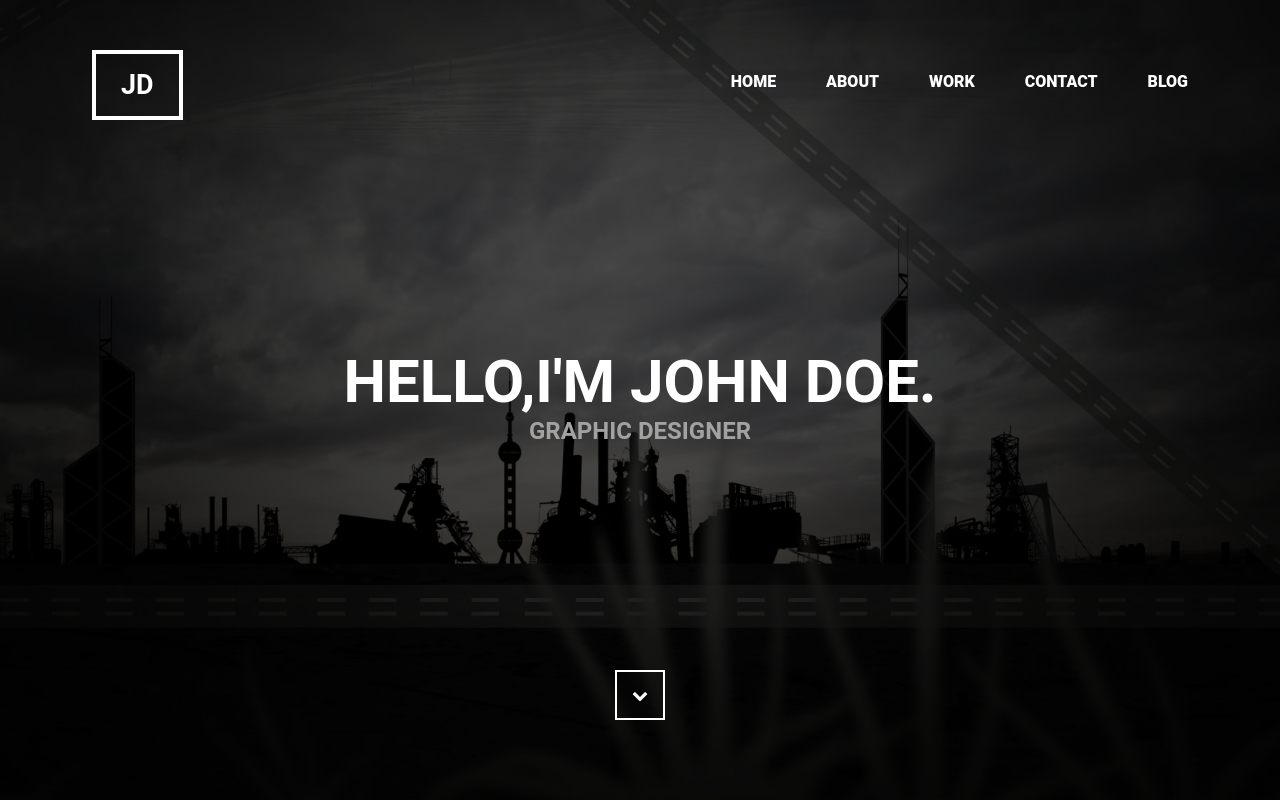
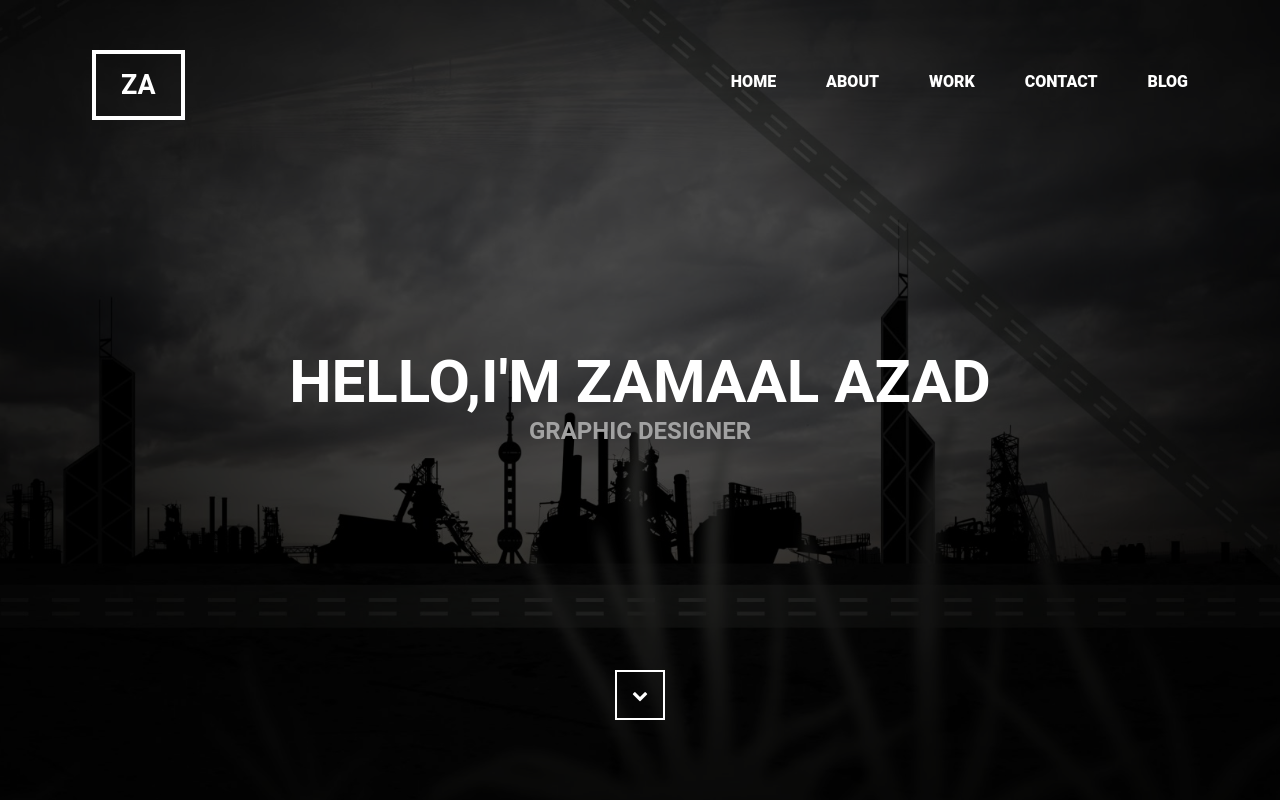
Before and after one commit to azadiduniya/responsive, a plain HTML site: page index.html in a window 1280 px wide. Shown: the top 800 px of the page. Drawn offline with Linux system fonts and the light colour scheme; files whose address does not match are found by name.

Commit message:
Add files via upload

```diff
--- a/index.html
+++ b/index.html
@@ -4,14 +4,14 @@
     <meta charset="UTF-8">
     <meta name="viewport" content="width=device-width, initial-scale=1.0">
     <meta http-equiv="X-UA-Compatible" content="ie=edge">
-    <title>Responsive Web Site Design | Azadiduniya.com</title>
+    <title>Document</title>
     <link rel="stylesheet" href="css/animate.css">
     <link rel="stylesheet" href="css/font-awesome.css">
     <link rel="stylesheet" href="css/main.css">
     <link rel="stylesheet" href="css/responsive.css">
 </head>
+<body>
 
-<body>
 
     <div class="header">
         <div class="header-bg">
@@ -20,7 +20,7 @@
                     <div id="target">
                         <i class="fa fa-bars"></i>
                     </div>
-                    <a href="#"><h3>JD</h3></a>
+                    <a href="#"><h3>ZA</h3></a>
                     <ul>
                         <li><a href="#">HOME</a></li>
                         <li><a href="#myStory">About</a></li>
@@ -30,7 +30,7 @@
                     </ul>
                 </div>
                 <div class="header-content">
-                    <h1 class="wow fadeInUp animated" data-wow-duration="2s">Hello,I'm JOHN DOE.</h1>
+                    <h1 class="wow fadeInUp animated" data-wow-duration="2s">Hello,I'm Zamaal Azad</h1>
                     <h4 title="Frontend developer" class="wow fadeInUp animated" data-wow-duration="2s" data-wow-delay="1s">Graphic Designer</h4>
                 </div>
                 <div class="next wow fadeInDown animated" data-wow-duration="4s">
@@ -148,24 +148,6 @@
         });
 
         new WOW().init();
-
-
-        //ADD a SMOOTH SCROLLING TO ALL LINKS
-
-        // $("a").on("click", function(event) {
-        //     if(this.hash !== ""){
-        //       event.preventDefault();
-        //
-        //       var hash = this.hash;
-        //
-        //       $('html, body').animate({
-        //         scrollTop: $(hash).offset().top}, 800, function(){
-        //           window.location.hast = hash;
-        //         });
-        //       }
-        //     });
-
-        });
     </script>
 </body>
 </html>
```
